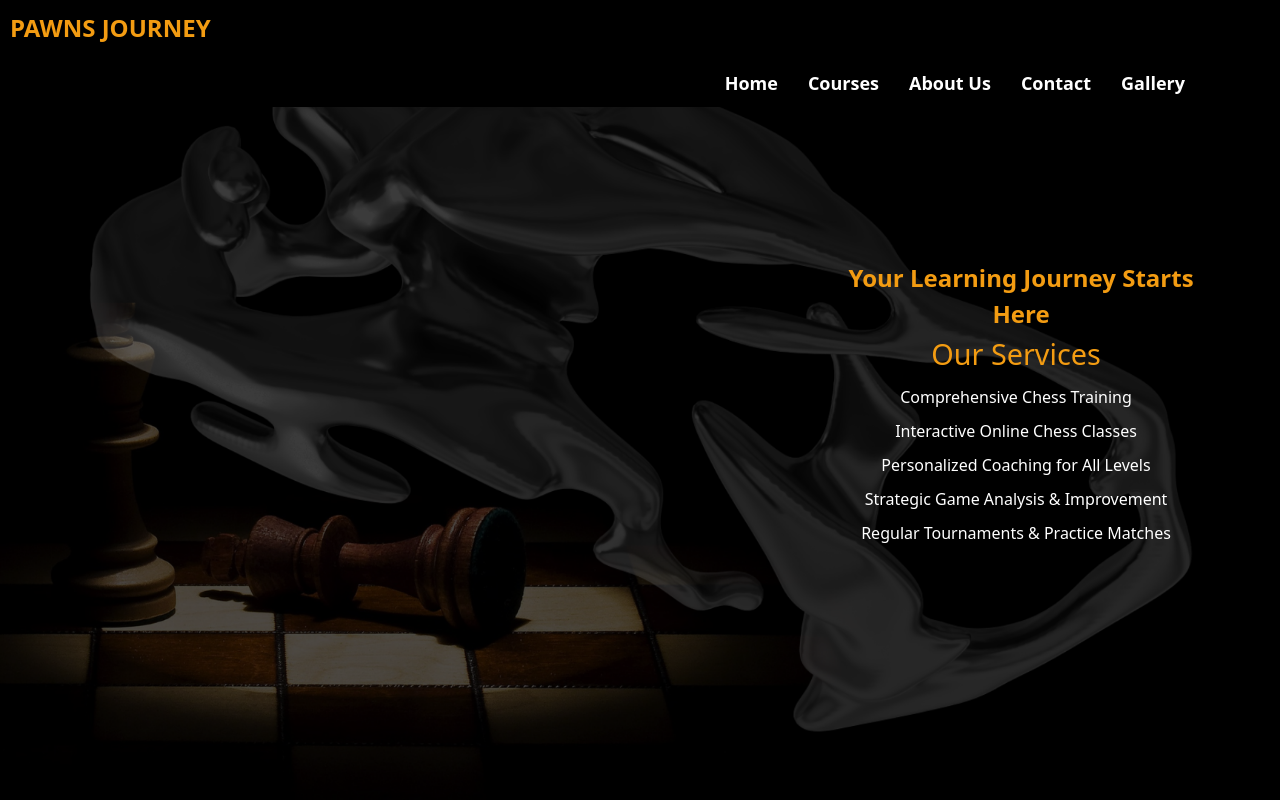
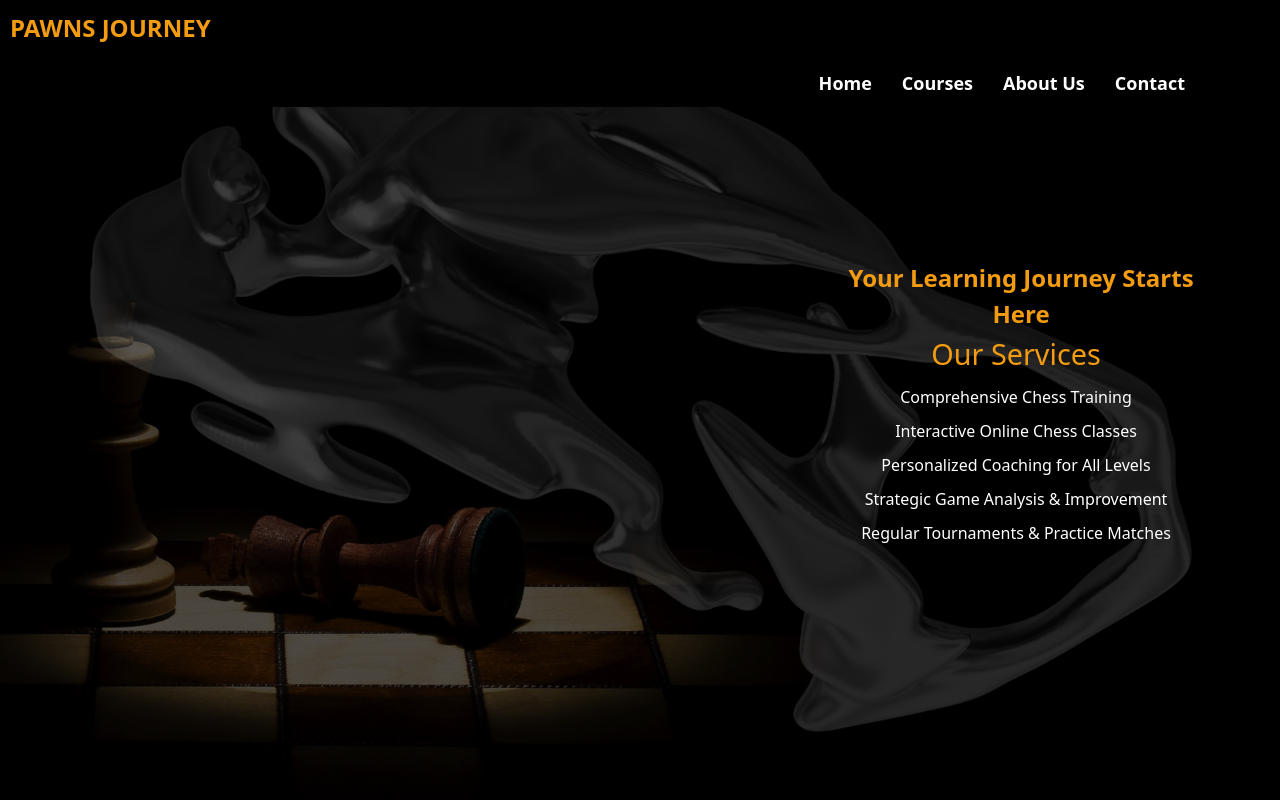
Before and after one commit to YashwantTelang-1525/Pawns-Journey, an Angular app: page / in a window 1280 px wide. Shown: the top 800 px of the page. Built offline with nearby package versions, Linux system fonts and the light colour scheme.

Commit message:
nav modified

```diff
--- a/src/app/home/home.component.html
+++ b/src/app/home/home.component.html
@@ -9,7 +9,8 @@
       <li><a href="#courses" (click)="scrollToCourses()">Courses</a></li>
       <li><a href="#about-us" (click)="toggleAboutUs()">About Us</a></li>
       <li><a href="#contact" (click)="scrollToContact()">Contact</a></li>
-      <li><a href="#Gallery" (click)="scrollToGallery()">Gallery</a></li>
+      <!-- <li><a href="#Gallery" (click)="scrollToGallery()">Gallery</a></li> -->
+
     </ul>
   </nav>
 </header>
--- a/src/app/home/home.component.ts
+++ b/src/app/home/home.component.ts
@@ -93,6 +93,7 @@ export class HomeComponent {
       }
     };
 
+
     const rzp1 = new (window as any).Razorpay(razorpayOptions);
 
     rzp1.on('payment.failed', (response: any) => {
@@ -169,4 +170,6 @@ export class HomeComponent {
       element.scrollIntoView({ behavior: 'smooth' });
     }
   }
+
+
 }
```
